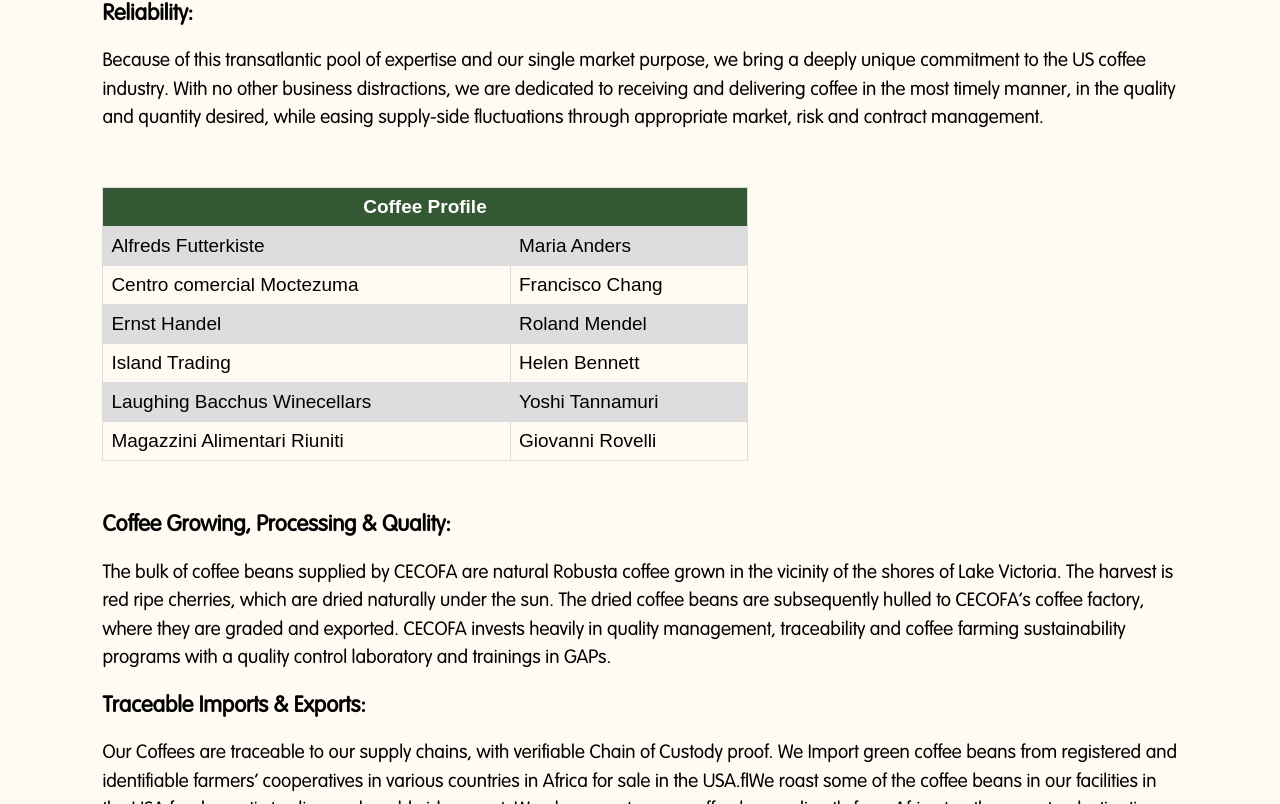
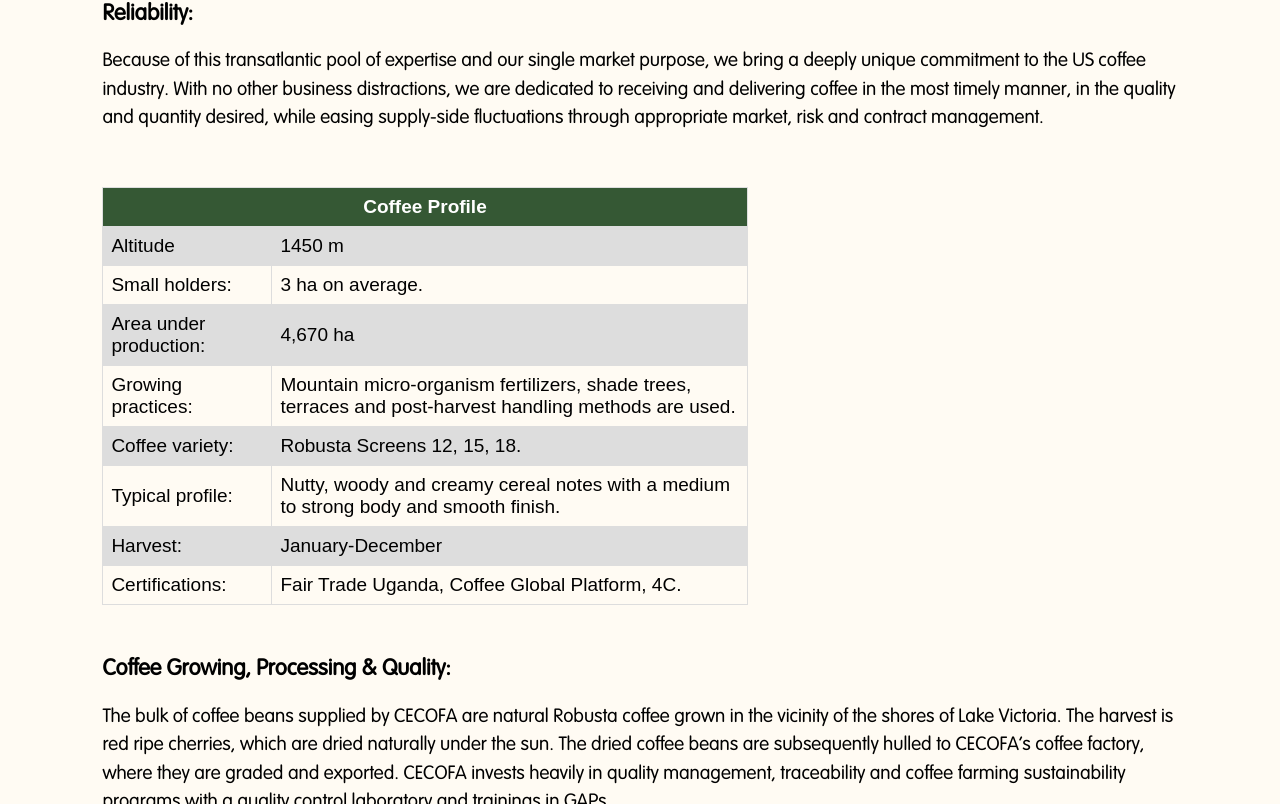
Before and after one commit to tanish256/Ram-ch, a plain HTML site: page partnerships.html in a window 1280 px wide. Shown: the part 1360-2164 px from the top of the page. Drawn offline with nearby package versions, Linux system fonts and the light colour scheme; a script that the page names is missing.

Commit message:
more improvements

```diff
--- a/partnerships.html
+++ b/partnerships.html
@@ -107,7 +107,7 @@
 
                     CECOFA is certified to trade in Fair Trade Uganda, Fair Trade International and 4C.</p>
             </div>
-            <img src="image567.png" alt="">
+            <img src="gallery/IMG-20241119-WA0031.jpg" alt="">
         </section>
         <section class="content">
             <div class="block">
@@ -130,29 +130,37 @@
                     <th colspan="2" style="text-align: center; background-color: #355834; color: white;">Coffee Profile</th>
                   </tr>
                 <tr>
-                  <td>Alfreds Futterkiste</td>
-                  <td>Maria Anders</td>
+                  <td>Altitude</td>
+                  <td>1450 m</td>
                 </tr>
                 <tr>
-                  <td>Centro comercial Moctezuma</td>
-                  <td>Francisco Chang</td>
+                  <td>Small holders:</td>
+                  <td>3 ha on average.</td>
                 </tr>
                 <tr>
-                  <td>Ernst Handel</td>
-                  <td>Roland Mendel</td>
+                  <td>Area under production:</td>
+                  <td>4,670 ha</td>
                 </tr>
                 <tr>
-                  <td>Island Trading</td>
-                  <td>Helen Bennett</td>
+                  <td>Growing practices:</td>
+                  <td>Mountain micro-organism fertilizers, shade trees, terraces and post-harvest handling methods are used.</td>
                 </tr>
                 <tr>
-                  <td>Laughing Bacchus Winecellars</td>
-                  <td>Yoshi Tannamuri</td>
+                  <td>Coffee variety:</td>
+                  <td>Robusta Screens 12, 15, 18.</td>
                 </tr>
                 <tr>
-                  <td>Magazzini Alimentari Riuniti</td>
-                  <td>Giovanni Rovelli</td>
+                  <td>Typical profile:</td>
+                  <td>Nutty, woody and creamy cereal notes with a medium to strong body and smooth finish.</td>
                 </tr>
+                <tr>
+                    <td>Harvest:</td>
+                    <td>January-December</td>
+                  </tr>
+                  <tr>
+                    <td>Certifications:</td>
+                    <td>Fair Trade Uganda, Coffee Global Platform, 4C.</td>
+                  </tr>
               </table>
 
 
--- a/style.css
+++ b/style.css
@@ -117,6 +117,7 @@ button {
         width: 50%;
     }
     img{
+        object-fit: cover;
         width: 40%;
     }
 }
@@ -318,7 +319,6 @@ nav {
         object-fit: cover;
         z-index: 0;
     }
-
     .info {
         position: absolute;
         height: 60%;
@@ -326,16 +326,22 @@ nav {
         justify-content: space-between;
         top: 0;
         width: 50%;
+        backdrop-filter: blur(5px);
         left: 5%;
         bottom: 0;
         flex-direction: column;
         display: flex;
         padding: 4% 2%;
         background-color: #345733cc;
+        background-image: url(gallery/flag3.png);
+        background-position: center;
+        background-repeat: no-repeat;
+        background-size: cover;
 
         h2 {
             font-size: 33px;
             color: #fffbf3;
+            z-index: 1;
             font-family: arial-round;
         }
 
```
Also changed, not shown: about-us.html (+5 -5 lines), coffee.html (+8 -4 lines), gallery/coffee.webp (added), gallery/delivery.png (added), gallery/flag2.jpg (added), gallery/flag3.png (added), gallery/healthy.png (added), gallery/organic.png (added), gallery/quality.png (added).
